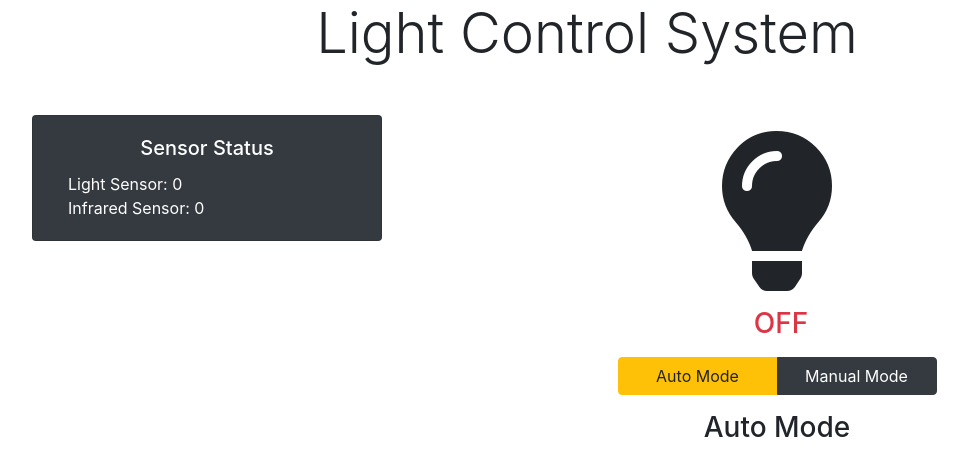
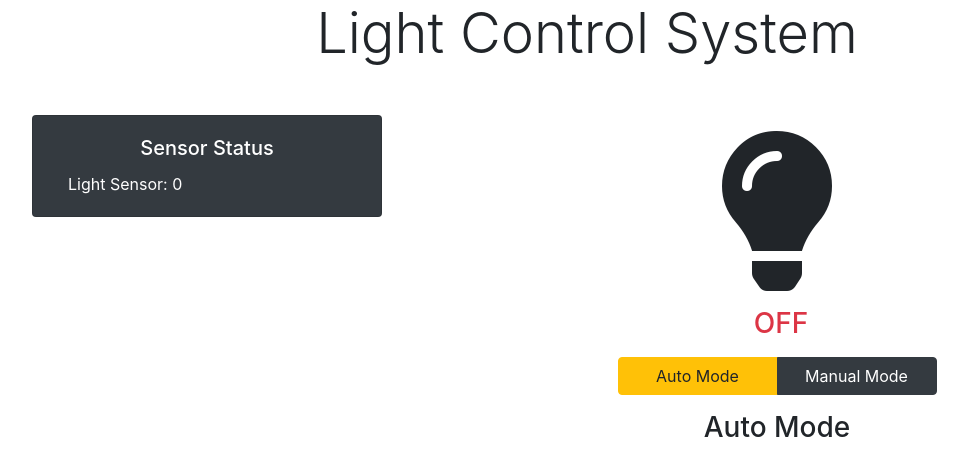
Before and after one commit to 5930484221-SS/embeded_project_1, a React (Create React App) app in the folder client/: page / in a window 1280 px wide. Shown: the top 476 px of the page, without its empty margins (53-1021 px from the left). Built offline with nearby package versions, Linux system fonts and the light colour scheme; no server answers.

Commit message:
almost done

```diff
--- a/client/src/components/SensorStatus.js
+++ b/client/src/components/SensorStatus.js
@@ -7,7 +7,6 @@ export default ({ light, infrared }) => (
       <div className="container">
         <div className="card-text float-left">Light Sensor: {light}</div>
         <br />
-        <div className="card-text float-left">Infrared Sensor: {infrared}</div>
       </div>
     </div>
   </div>
```
